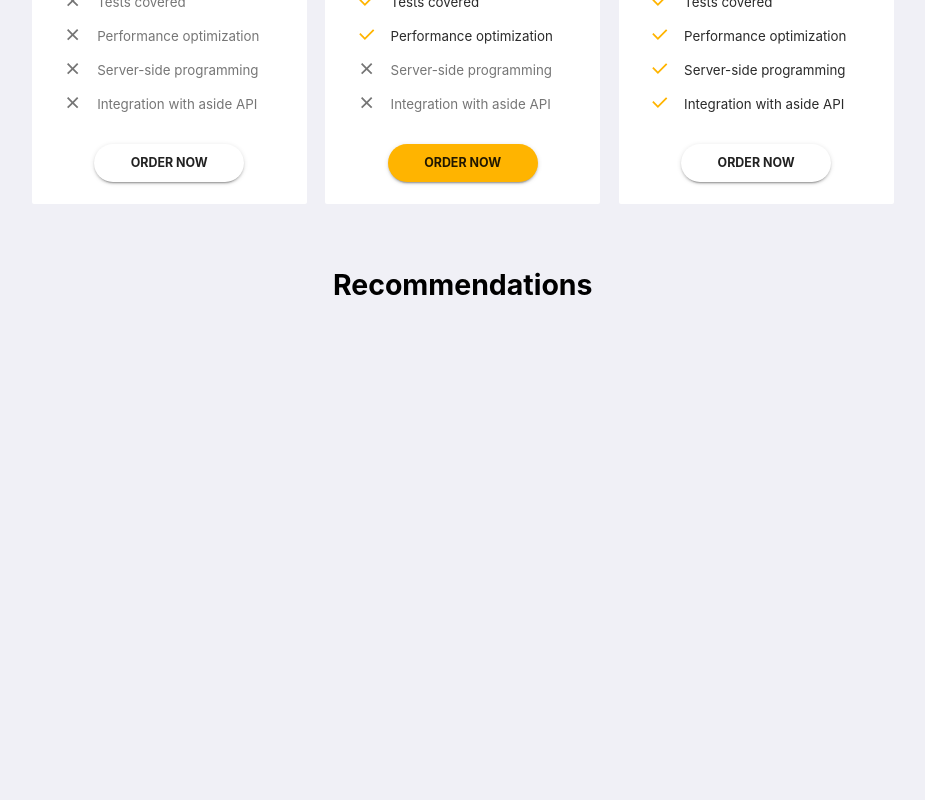
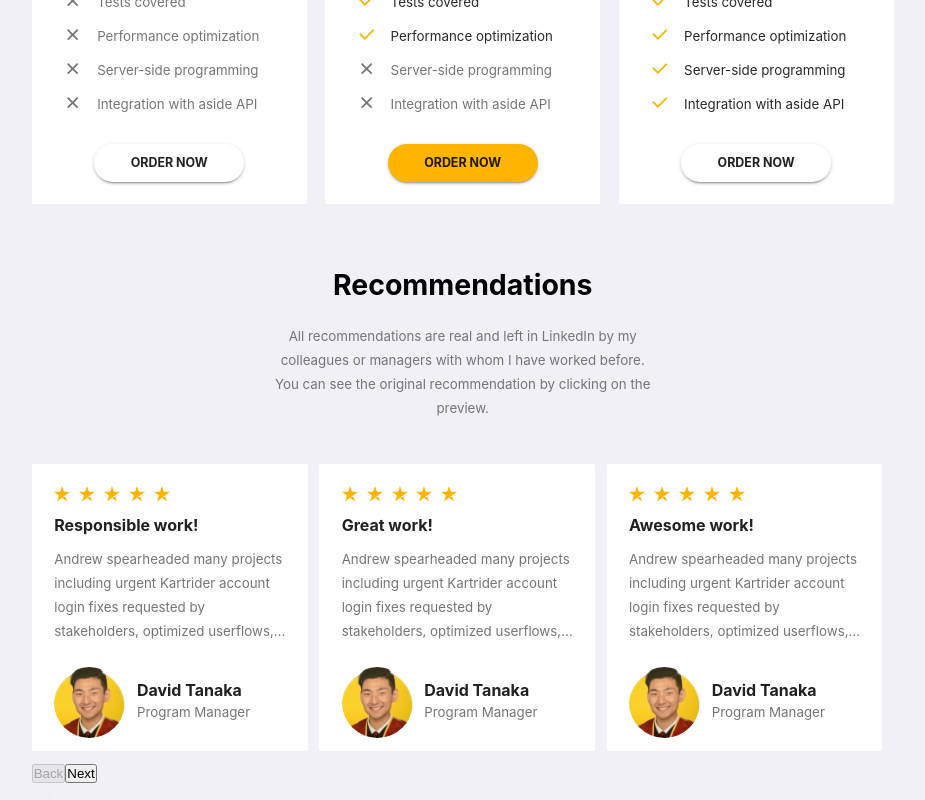
Before and after one commit to Karalevich/portfolio, a React (Create React App) app: page /home in a window 1280 px wide. Shown: the part 1726-2526 px from the top of the page, without its empty margins (267-1192 px from the left). Before the commit the page ends 2094 px from the top, so only its background shows below. Built offline with nearby package versions, Linux system fonts and the light colour scheme.

Commit message:
add Recommendations component

```diff
--- a/package.json
+++ b/package.json
@@ -9,6 +9,7 @@
     "@mui/material": "^5.11.14",
     "axios": "^0.26.1",
     "classnames": "^2.3.2",
+    "pure-react-carousel": "^1.30.1",
     "react": "^18.2.0",
     "react-countup": "^6.4.2",
     "react-dom": "^18.2.0",
--- a/src/components/Custom/Icons/index.tsx
+++ b/src/components/Custom/Icons/index.tsx
@@ -307,7 +307,7 @@ export function OrderIcon(props: SvgIconProps) {
 export function CheckIcon(props: SvgIconProps) {
   return (
     <SvgIcon {...props} viewBox="0 0 24 24">
-      <g clip-path="url(#clip0_938_973)">
+      <g clipPath="url(#clip0_938_973)">
         <path d="M10 15.172L19.192 5.979L20.607 7.393L10 18L3.636 11.636L5.05 10.222L10 15.172Z"/>
       </g>
       <defs>
@@ -322,7 +322,7 @@ export function CheckIcon(props: SvgIconProps) {
 export function CloseIcon(props: SvgIconProps) {
   return (
     <SvgIcon {...props} viewBox="0 0 24 24">
-      <g clip-path="url(#clip0_938_980)">
+      <g clipPath="url(#clip0_938_980)">
         <path
           d="M12 10.586L16.95 5.63599L18.364 7.04999L13.414 12L18.364 16.95L16.95 18.364L12 13.414L7.05 18.364L5.636 16.95L10.586 12L5.636 7.04999L7.05 5.63599L12 10.586Z"/>
       </g>
@@ -334,3 +334,12 @@ export function CloseIcon(props: SvgIconProps) {
     </SvgIcon>
   )
 }
+
+export function StarIcon(props: SvgIconProps) {
+  return (
+    <SvgIcon {...props} viewBox="0 0 18 18">
+      <path
+        d="M9 13.2448L12.9107 12.2343L14.5446 17.3684L9 13.2448ZM18 6.60873H11.1161L9 0L6.88393 6.60873H0L5.57143 10.7051L3.45535 17.3138L9.02679 13.2175L12.4554 10.7051L18 6.60873Z"/>
+    </SvgIcon>
+  )
+}
--- a/src/components/Home/Recommendations/Recommendations.module.scss
+++ b/src/components/Home/Recommendations/Recommendations.module.scss
@@ -1,3 +1,56 @@
+@import './src/styles/variables.scss';
+
 .recommendations {
   margin-top: 7.78vh;
+
+  .card {
+    height: 35.88vh;
+    width: 21.53vw;
+    padding: 1.74vw;
+    border-radius: 2px;
+
+    .stars {
+      margin-bottom: 1.3vh;
+
+      .star {
+        fill: $element;
+        font-size: 1.125rem;
+        margin-right: 0.7vw;
+      }
+    }
+
+    .title {
+      margin-bottom: 1.5vh;
+    }
+
+    .description {
+      overflow: hidden;
+      text-overflow: ellipsis;
+      display: -webkit-box;
+      -webkit-line-clamp: 4; /* number of lines to show */
+      line-clamp: 4;
+      -webkit-box-orient: vertical;
+      margin-bottom: 3vh;
+    }
+
+    .footer {
+      display: flex;
+      align-items: center;
+
+      .avatar {
+        width: 5rem;
+        height: 5rem;
+        margin-right: 0.8125rem;
+        border-radius: 50%;
+        background-color: transparent;
+      }
+
+      .info {
+        display: flex;
+        flex-direction: column;
+        height: 100%;
+        justify-content: space-around;
+      }
+    }
+  }
 }
--- a/src/components/Home/Recommendations/Recommendations.tsx
+++ b/src/components/Home/Recommendations/Recommendations.tsx
@@ -1,19 +1,70 @@
 import React from 'react'
 import styles from './Recommendations.module.scss'
-import { RecommendationsComponent } from './types'
+import { RecommendationComponent, RecommendationsComponent } from './types'
 import ServiceHeader from '../ServiceHeader/ServiceHeader'
+import Card from '@mui/material/Card/Card'
+import { RECOMMENDATIONS } from '../../../constants/personalInfo'
+import { ButtonBack, ButtonNext, CarouselProvider, DotGroup, Slide, Slider } from 'pure-react-carousel'
+import 'pure-react-carousel/dist/react-carousel.es.css'
+import { StarIcon } from 'src/components/Custom/Icons'
+import { Avatar } from '@mui/material'
 
 
 export const Recommendations: RecommendationsComponent = () => {
+  const recommendations = RECOMMENDATIONS.map((rec, index) => <Recommendation key={rec.title} {...rec} index={index}/>)
   return (
-     <section className={styles.recommendations}>
+    <section className={styles.recommendations}>
       <ServiceHeader title={'Recommendations'}
-                     introduction={''}/>
+                     introduction={'All recommendations are real and left in LinkedIn by my colleagues ' +
+                     'or managers with whom I have worked before. You can see the original recommendation ' +
+                     'by clicking on the preview.'}/>
       <main>
-
+        <CarouselProvider
+          visibleSlides={3}
+          totalSlides={5}
+          step={2}
+          naturalSlideWidth={310}
+          naturalSlideHeight={323}
+          currentSlide={0}
+        >
+          <Slider>
+            {recommendations}
+          </Slider>
+          <ButtonBack>Back</ButtonBack>
+          <ButtonNext>Next</ButtonNext>
+          <DotGroup/>
+        </CarouselProvider>
       </main>
     </section>
   )
 }
 
+const Recommendation: RecommendationComponent = ({ index, title, author, occupation, description, image }) => {
+  const stars = []
+  for (let i = 0; i < 5; i++) {
+    stars.push(<StarIcon className={styles.star} key={i}/>)
+  }
+  return (
+    <Slide index={index || 0}>
+      <Card className={styles.card} elevation={0}>
+        <header>
+          <ul className={styles.stars}>
+            {stars}
+          </ul>
+          <h4 className={styles.title}>{title}</h4>
+        </header>
+        <main>
+          <p className={styles.description}>{description}</p>
+        </main>
+        <footer className={styles.footer}>
+          <Avatar className={styles.avatar} alt={author} src={image}/>
+          <div className={styles.info}>
+            <h4>{author}</h4><p>{occupation}</p>
+          </div>
+        </footer>
+      </Card>
+    </Slide>
+  )
+}
+
 export default Recommendations
--- a/src/constants/personalInfo.tsx
+++ b/src/constants/personalInfo.tsx
@@ -11,6 +11,8 @@ import GitHubIcon from '@mui/icons-material/GitHub'
 import React from 'react'
 import { ServiceT } from './types'
 import { PriceItemProps } from '../components/Home/Price/types'
+import david from '../assets/img/David.png'
+import { RecommendationProps } from 'src/components/Home/Recommendations/types'
 
 export const ICONS = {
   'Linkedin': [<LinkedinIcon/>, 'https://www.linkedin.com/in/a112k/'],
@@ -280,3 +282,81 @@ export const PRICES: Array<PriceItemProps> = [
       }],
   },
 ]
+
+export const RECOMMENDATIONS: Array<RecommendationProps> = [
+  {
+    author: 'David Tanaka',
+    occupation: 'Program Manager',
+    title: 'Responsible work!',
+    description: 'Andrew spearheaded many projects including urgent Kartrider account login fixes requested ' +
+      'by stakeholders, optimized userflows, internal tool updates, etc. Andrew is one of the most pleasant ' +
+      'and positive co-workers that I have worked with, and I thoroughly enjoyed our time working on completing ' +
+      'projects together! There were moments where our project scope increased or stakeholders led us to make an ' +
+      'unforeseen pivot, but none of that interfered with Andrew\'s ability to adapt quickly to the situation. ' +
+      'No matter what was thrown his way, he always found a way to get the work done! If he noticed anything ' +
+      'concerning, Andrew made sure that I was aware of it immediately so I could properly address the situation ' +
+      'and mitigate any potential delays. It was a pleasure working with an excellent talent like Andrew, and ' +
+      'I would highly recommend working with him! Best of luck on your future endeavors, Andrew, and keep in touch!',
+    image: david
+  },
+   {
+    author: 'David Tanaka',
+    occupation: 'Program Manager',
+    title: 'Great work!',
+    description: 'Andrew spearheaded many projects including urgent Kartrider account login fixes requested ' +
+      'by stakeholders, optimized userflows, internal tool updates, etc. Andrew is one of the most pleasant ' +
+      'and positive co-workers that I have worked with, and I thoroughly enjoyed our time working on completing ' +
+      'projects together! There were moments where our project scope increased or stakeholders led us to make an ' +
+      'unforeseen pivot, but none of that interfered with Andrew\'s ability to adapt quickly to the situation. ' +
+      'No matter what was thrown his way, he always found a way to get the work done! If he noticed anything ' +
+      'concerning, Andrew made sure that I was aware of it immediately so I could properly address the situation ' +
+      'and mitigate any potential delays. It was a pleasure working with an excellent talent like Andrew, and ' +
+      'I would highly recommend working with him! Best of luck on your future endeavors, Andrew, and keep in touch!',
+    image: david
+  },
+   {
+    author: 'David Tanaka',
+    occupation: 'Program Manager',
+    title: 'Awesome work!',
+    description: 'Andrew spearheaded many projects including urgent Kartrider account login fixes requested ' +
+      'by stakeholders, optimized userflows, internal tool updates, etc. Andrew is one of the most pleasant ' +
+      'and positive co-workers that I have worked with, and I thoroughly enjoyed our time working on completing ' +
+      'projects together! There were moments where our project scope increased or stakeholders led us to make an ' +
+      'unforeseen pivot, but none of that interfered with Andrew\'s ability to adapt quickly to the situation. ' +
+      'No matter what was thrown his way, he always found a way to get the work done! If he noticed anything ' +
+      'concerning, Andrew made sure that I was aware of it immediately so I could properly address the situation ' +
+      'and mitigate any potential delays. It was a pleasure working with an excellent talent like Andrew, and ' +
+      'I would highly recommend working with him! Best of luck on your future endeavors, Andrew, and keep in touch!',
+    image: david
+  },
+   {
+    author: 'David Tanaka',
+    occupation: 'Program Manager',
+    title: 'Amazing work!',
+    description: 'Andrew spearheaded many projects including urgent Kartrider account login fixes requested ' +
+      'by stakeholders, optimized userflows, internal tool updates, etc. Andrew is one of the most pleasant ' +
+      'and positive co-workers that I have worked with, and I thoroughly enjoyed our time working on completing ' +
+      'projects together! There were moments where our project scope increased or stakeholders led us to make an ' +
+      'unforeseen pivot, but none of that interfered with Andrew\'s ability to adapt quickly to the situation. ' +
+      'No matter what was thrown his way, he always found a way to get the work done! If he noticed anything ' +
+      'concerning, Andrew made sure that I was aware of it immediately so I could properly address the situation ' +
+      'and mitigate any potential delays. It was a pleasure working with an excellent talent like Andrew, and ' +
+      'I would highly recommend working with him! Best of luck on your future endeavors, Andrew, and keep in touch!',
+    image: david
+  },
+   {
+    author: 'David Tanaka',
+    occupation: 'Program Manager',
+    title: 'Excellent work!',
+    description: 'Andrew spearheaded many projects including urgent Kartrider account login fixes requested ' +
+      'by stakeholders, optimized userflows, internal tool updates, etc. Andrew is one of the most pleasant ' +
+      'and positive co-workers that I have worked with, and I thoroughly enjoyed our time working on completing ' +
+      'projects together! There were moments where our project scope increased or stakeholders led us to make an ' +
+      'unforeseen pivot, but none of that interfered with Andrew\'s ability to adapt quickly to the situation. ' +
+      'No matter what was thrown his way, he always found a way to get the work done! If he noticed anything ' +
+      'concerning, Andrew made sure that I was aware of it immediately so I could properly address the situation ' +
+      'and mitigate any potential delays. It was a pleasure working with an excellent talent like Andrew, and ' +
+      'I would highly recommend working with him! Best of luck on your future endeavors, Andrew, and keep in touch!',
+    image: david
+  }
+]
```
Also changed, not shown: src/components/Home/Price/Price.tsx (+4 -4 lines), src/components/Home/Recommendations/types.ts (+11 -1 lines), src/assets/img/David.png (added), 1 other file (tests, documents, lock files or other folders).
